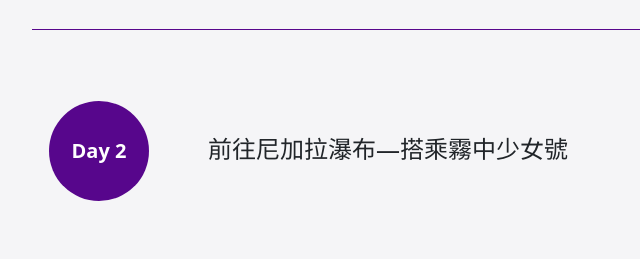
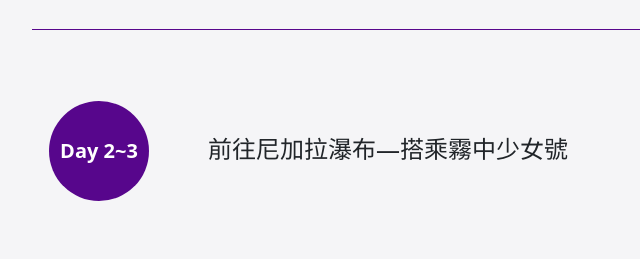
Before and after one commit to CYC241002/2025_ACE, a plain HTML site: page index.html in a window 1280 px wide. Shown: the part 6420-6679 px from the top of the page, 140-780 px from the left. Drawn offline with nearby package versions, Linux system fonts and the light colour scheme.

Commit message:
修正日程

```diff
--- a/index.html
+++ b/index.html
@@ -291,7 +291,7 @@
                             </div>
                         </div>
                         <div class="row col-12 daily daily-row">
-                            <div class="col-2 day-count"><span class="day-count-number"></span></div>
+                            <div class="col-2 day-count" style="counter-increment: schedule-counter 2;"><span class="day-count-no-number">Day 2~3</span></div>
                             <div class="col-10 col-lg-7 d-flex align-items-center"><h2><p>前往尼加拉瀑布—搭乘霧中少女號</p></h2></div>
                             <div class="col-12 col-lg-3 row pt-3 pt-lg-0">
                                 <div class="col-4 col-lg-4 fw-bold"><span class="material-symbols-outlined">local_dining</span>早餐</div><div class="col-8 col-lg-8">依行程安排</div>
```
